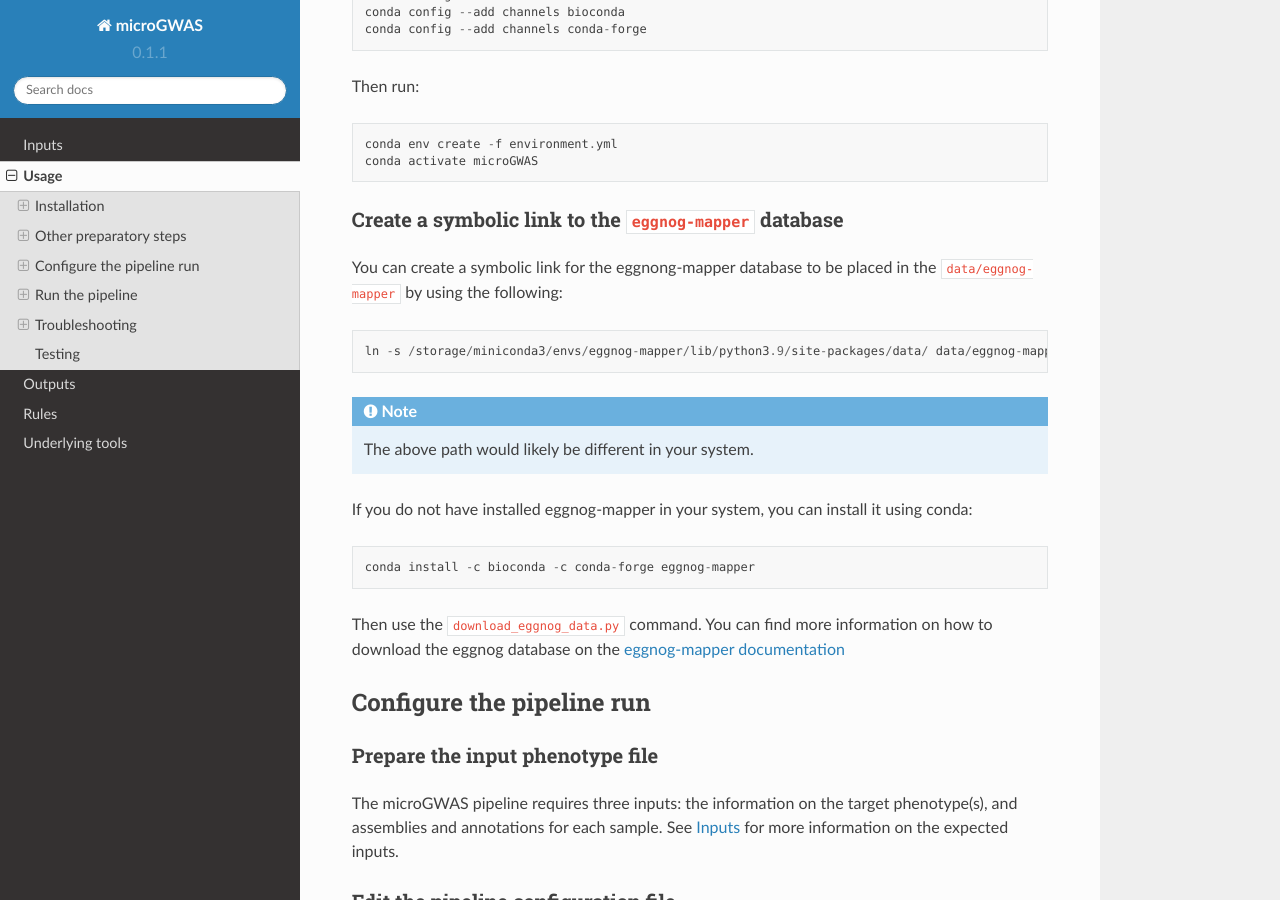
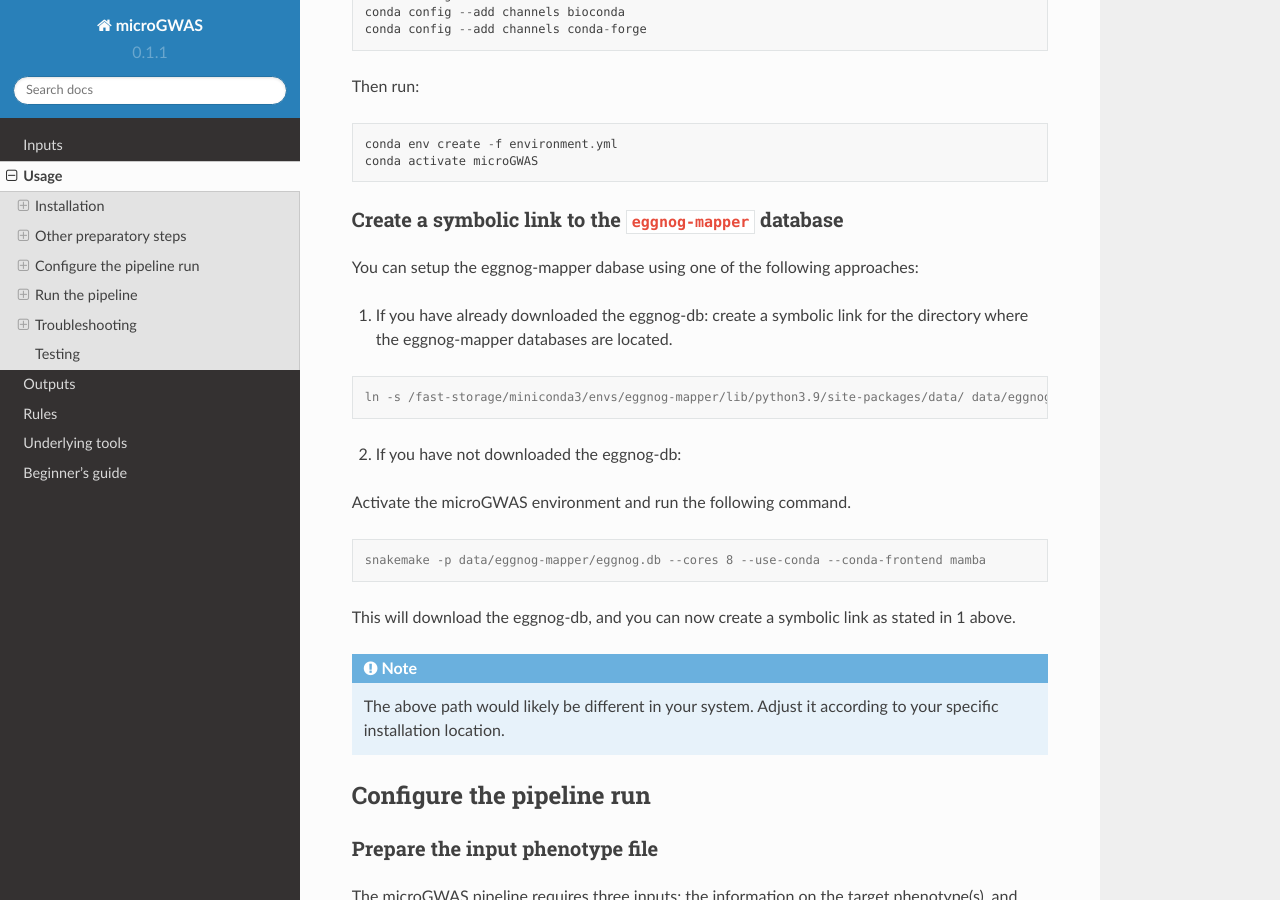
Before and after one commit to microbial-pangenomes-lab/microGWAS, a Sphinx documentation site: the page built from docs/source/usage.rst, in a window 1280 px wide and 900 px high, scrolled down 970 px. Built offline with Sphinx 7.4.7 and the Read the Docs theme 2.0.0, drawn with Linux system fonts in a browser that asks for light colours; comment, search, counter and statistics services are not loaded; some of the changed text lies outside the part shown.

Commit message:
updated documentation

```diff
--- a/docs/source/index.rst
+++ b/docs/source/index.rst
@@ -34,3 +34,4 @@ Contents
    outputs
    rules
    tools
+   tutorials
--- a/docs/source/outputs.rst
+++ b/docs/source/outputs.rst
@@ -98,7 +98,6 @@ with one column per antimicrobial "class".
     | | |____gpa_filtered.tsv
     | | |____manhattan.png
     | | |____qq_gpa.png
-    | | |____qq_panfeed.png
     | | |____qq_rare.png
     | | |____qq_unitigs.png
     | | |____COG.png
--- a/docs/source/usage.rst
+++ b/docs/source/usage.rst
@@ -55,18 +55,27 @@ Then run::
 Create a symbolic link to the ``eggnog-mapper`` database
 ~~~~~~~~~~~~~~~~~~~~~~~~~~~~~~~~~~~~~~~~~~~~~~~~~~~~~~~~
 
-You can create a symbolic link for the eggnong-mapper database to be placed in the ``data/eggnog-mapper`` by using the following::
+You can setup the eggnog-mapper dabase using one of the following approaches:
 
-   ln -s /storage/miniconda3/envs/eggnog-mapper/lib/python3.9/site-packages/data/ data/eggnog-mapper
+1. If you have already downloaded the eggnog-db: create a symbolic link for the directory where the eggnog-mapper databases are located.
+
+.. code-block:: console
+
+   ln -s /fast-storage/miniconda3/envs/eggnog-mapper/lib/python3.9/site-packages/data/ data/eggnog-mapper
+
+2. If you have not downloaded the eggnog-db:
+
+Activate the microGWAS environment and run the following command.
+
+.. code-block:: console
+
+   snakemake -p data/eggnog-mapper/eggnog.db --cores 8 --use-conda --conda-frontend mamba
+
+This will download the eggnog-db, and you can now create a symbolic link as stated in 1 above.
 
 .. note::
-    The above path would likely be different in your system.
+    The above path would likely be different in your system. Adjust it according to your specific installation location.
 
-If you do not have installed eggnog-mapper in your system, you can install it using conda::
-
-   conda install -c bioconda -c conda-forge eggnog-mapper
-
-Then use the ``download_eggnog_data.py`` command. You can find more information on how to download the eggnog database on the `eggnog-mapper documentation <https://github.com/eggnogdb/eggnog-mapper/wiki/eggNOG-mapper-v2.1.5-to-v2.1.12#user-content-Conda_bioconda_channel_version>`__
 
 Configure the pipeline run
 --------------------------
@@ -158,7 +167,16 @@ You are now ready to run the full pipeline! The following example runs all the a
 
    snakemake -p annotate_summary find_amr_vag map_back manhattan_plots heritability enrichment_plots qq_plots tree --cores 24 --verbose --use-conda --conda-frontend mamba
 
+Running specific rules
+~~~~~~~~~~~~~~~~~~~~~~~~~~~~~~~~~
+
+The pipeline also allows for executing specific rules.
+To run the pipeline up to the pangenome analysis::
+
+   snakemake -p pangenome --cores 24 --use-conda --cores 24 --verbose --use-conda
+
 The following example instead uses "vanilla" ``conda`` and skips the generation of the phylogenetic tree::
+
 
    snakemake -p annotate_summary find_amr_vag map_back manhattan_plots heritability enrichment_plots qq_plots --cores 24 --verbose --use-conda
 
```
Also changed, not shown: docs/source/tutorials.rst (added, +138 -0 lines), docs/images/COG.png (added), docs/images/enrichment.png (added), docs/images/manhattan.png (added), docs/images/panfeed.png (added), docs/images/qq_unitigs.png (added), docs/images/volcano_unitigs_v2.png (added), docs/images/zoom-in.png (added), 1 other file.
